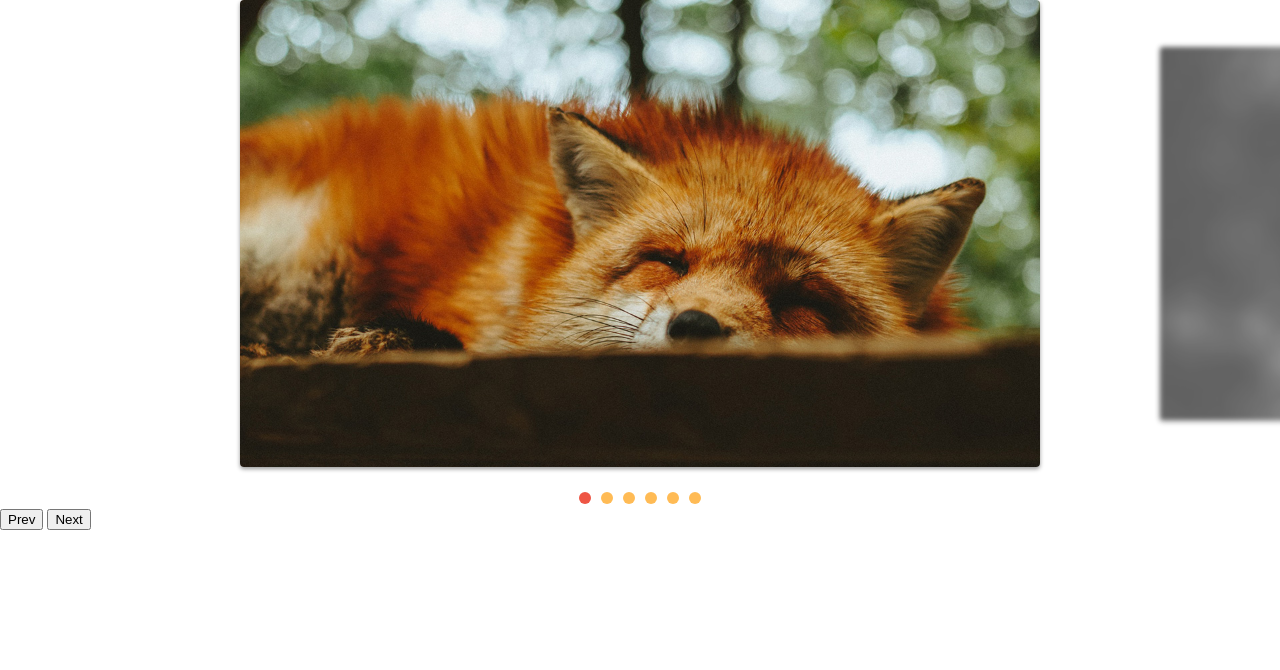
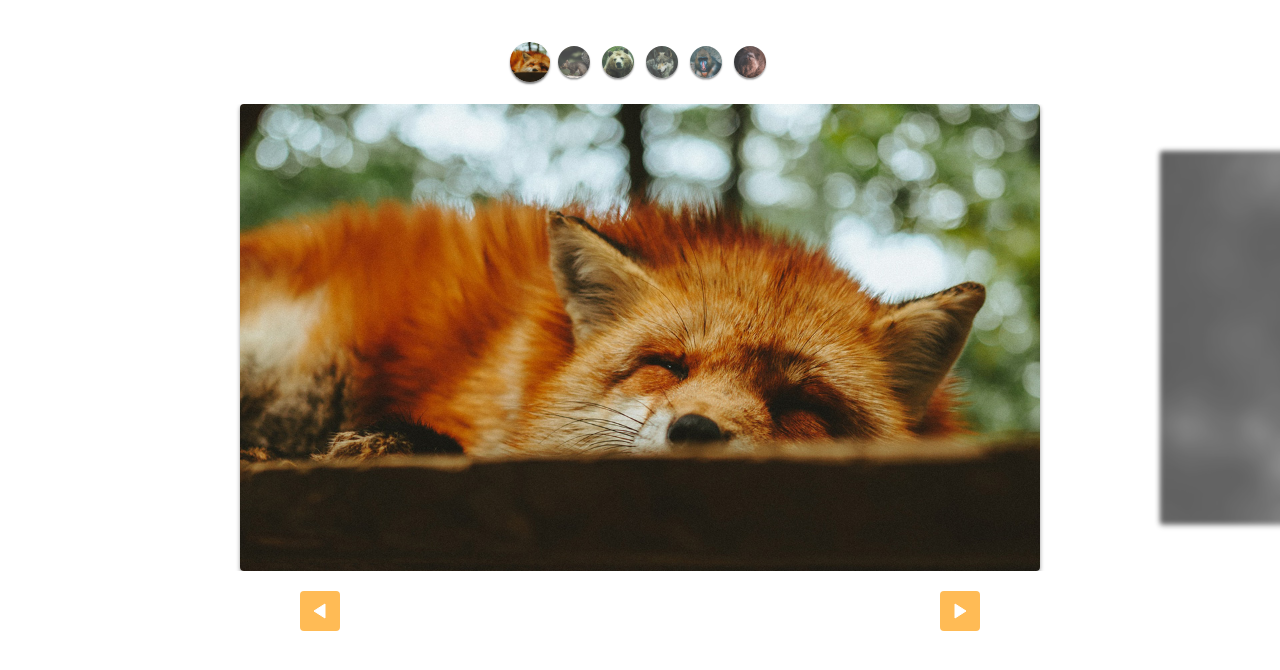
Before and after one commit to helciocandido/slide, a plain HTML site: page index.html in a window 1280 px wide. Drawn offline with Linux system fonts and the light colour scheme.

Commit message:
custom control estilizado

```diff
--- a/css/style.css
+++ b/css/style.css
@@ -65,3 +65,49 @@ img {
 [data-control="slide"] li a:hover {
   background: #e54;
 }
+
+.custom-control {
+  display: flex;
+  justify-content: center;
+  margin-top: 40px;
+  margin-bottom: 20px;
+  flex-wrap: wrap;
+}
+
+.custom-control li {
+  cursor: pointer;
+  opacity: 0.8;
+  transform: scale(0.8);
+  width: 40px;
+  height: 40px;
+  border-radius: 50%;
+  overflow: hidden;
+  margin: 2px;
+  box-shadow: 0 2px 2px rgba(0, 0, 0, 0.5);
+  transition: 0.3s;
+}
+
+.custom-control li.active {
+  opacity: 1;
+  transform: scale(1);
+}
+
+.arrow-nav {
+  display: flex;
+  justify-content: space-around;
+  margin: 20px 0;
+}
+
+.arrow-nav button {
+  cursor: pointer;
+  border: none;
+  border-radius: 4px;
+  color: white;
+  width: 40px;
+  height: 40px;
+  background: #fb5 url("../img/arrow.svg") center center no-repeat;
+}
+
+.arrow-nav button.prev {
+  transform: rotate(-180deg);
+}
--- a/index.html
+++ b/index.html
@@ -10,6 +10,14 @@
 </head>
 
 <body>
+  <ul class="custom-control">
+    <li><img src="./img/foto1-thumb.jpg" alt=""></li>
+    <li><img src="./img/foto2-thumb.jpg" alt=""></li>
+    <li><img src="./img/foto3-thumb.jpg" alt=""></li>
+    <li><img src="./img/foto4-thumb.jpg" alt=""></li>
+    <li><img src="./img/foto5-thumb.jpg" alt=""></li>
+    <li><img src="./img/foto6-thumb.jpg" alt=""></li>
+  </ul>
   <div class="slide-wrapper">
     <ul class="slide">
       <li><img src="./img/foto1.jpg" alt=""></li>
@@ -21,8 +29,8 @@
     </ul>
   </div>
   <div class="arrow-nav">
-    <button class="prev">Prev</button>
-    <button class="next">Next</button>
+    <button class="prev"></button>
+    <button class="next"></button>
   </div>
   <script type="module" src="./js/script.js"></script>
 </body>
--- a/js/script.js
+++ b/js/script.js
@@ -1,8 +1,6 @@
-import { SlideNav } from "./slide.js";
+import SlideNav from "./slide.js";
 
 const slide = new SlideNav(".slide", ".slide-wrapper", "active", 10);
 slide.init();
 slide.addArrow(".prev", ".next");
-
-slide.addControl();
-console.log(slide);
+slide.addControl(".custom-control");
--- a/js/slide.js
+++ b/js/slide.js
@@ -149,7 +149,7 @@ export class Slide {
   }
 }
 
-export class SlideNav extends Slide {
+export default class SlideNav extends Slide {
   constructor(slide, wrapper, activeClass, activeItem) {
     super(slide, wrapper, activeClass, activeItem);
     this.bindControlEvents();
```
